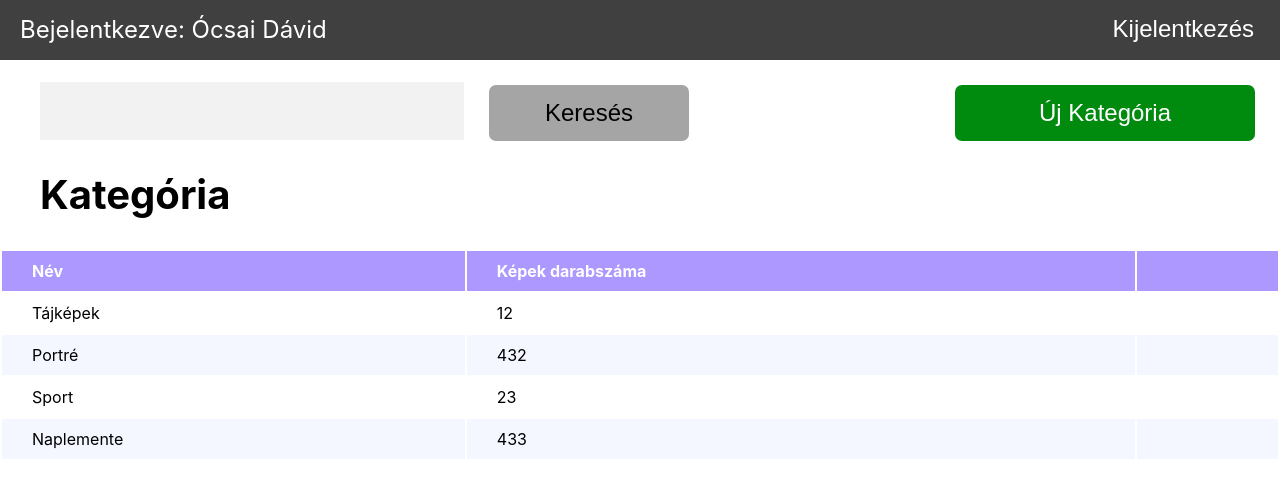
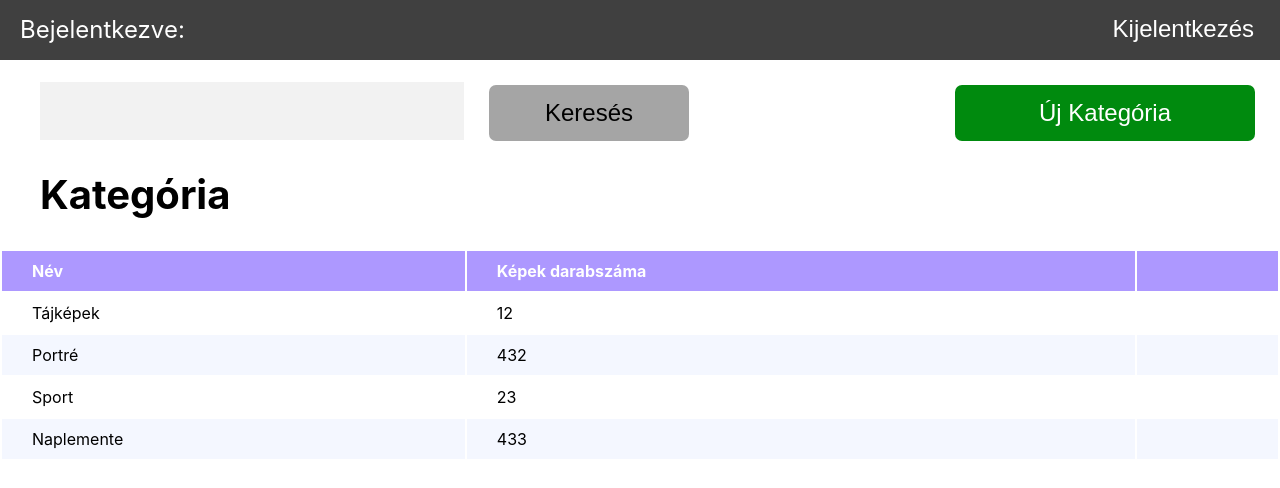
Before and after one commit to BmePictureTeam/frontend, a React (Create React App) app: page /dashboard in a window 1280 px wide. Shown: the top 488 px of the page. Built offline with nearby package versions, Linux system fonts and the light colour scheme; sample sign-in values are in the browser's storage.

Commit message:
bejelentkezesi nev megjelenitese

```diff
--- a/src/Dashboard.tsx
+++ b/src/Dashboard.tsx
@@ -15,14 +15,15 @@ import { Register } from "./Register";
 
 function kijelentkezesClick() {
   Backend.setToken(null);
-  localStorage.removeItem("token")
+  localStorage.removeItem("token");
+  localStorage.removeItem("email");
   window.location.reload(false);
 }
 
 
 
 export function Dashboard() {
-
+  var email: string | null = localStorage.getItem("email");
   const history = useHistory();
   const localion = useLocation();
   if (!Backend.isLoggedIn()) {
@@ -48,7 +49,7 @@ export function Dashboard() {
   return (
     <div className="Dashboard">
       <div className="Fejlec">
-        <div id="bejelentkezveText">Bejelentkezve: Ócsai Dávid</div>
+        <div id="bejelentkezveText">Bejelentkezve: {email}</div>
 
       <button id="kijelentkezesText" onClick={kijelentkezesClick}>
         Kijelentkezés
--- a/src/Login.tsx
+++ b/src/Login.tsx
@@ -38,6 +38,7 @@ export function Login() {
 
     try {
       await new Backend().login(email, password);
+      localStorage.setItem("email", email);
       history.push("/dashboard");
     } catch (error) {
       alert("Helytelen felhasználónév vagy jelszó");
--- a/src/service/backend.ts
+++ b/src/service/backend.ts
@@ -58,7 +58,7 @@ export class Backend {
 
 
 
-  public async getCategory(): Promise<GetCategoryResponse> {
+  public async getCategories(): Promise<GetCategoriesResponse> {
     this.checkToken();
 
     const response = await fetch(`${Backend.backendUrl}/categories`, {
@@ -104,8 +104,16 @@ export interface CreateCategoryResponse {
   id: string;
 }
 
-export interface GetCategoryResponse {
+
+
+interface Category {
   id: string;
+  image_count: number;
+  name: string;
+}
+
+interface GetCategoriesResponse {
+  categories: Category[]
 }
 
 export class BackendError extends Error {
```
